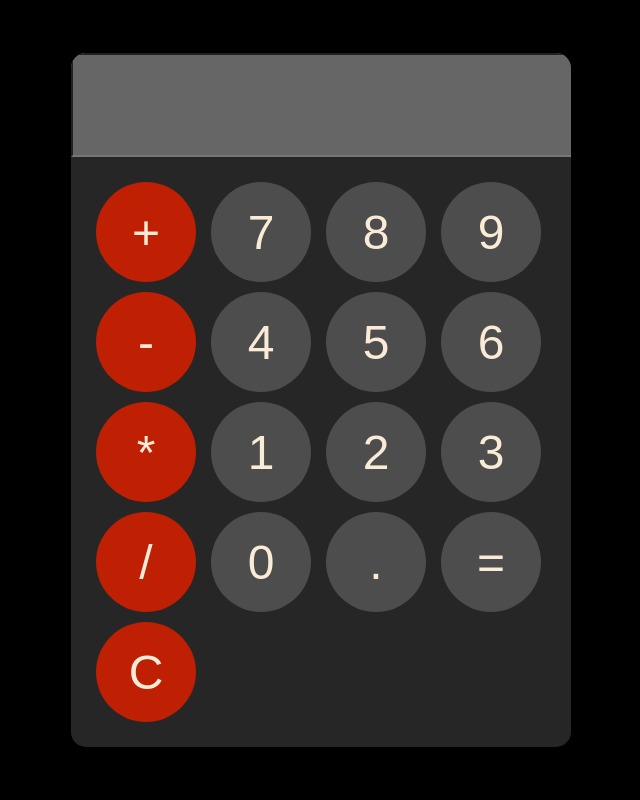
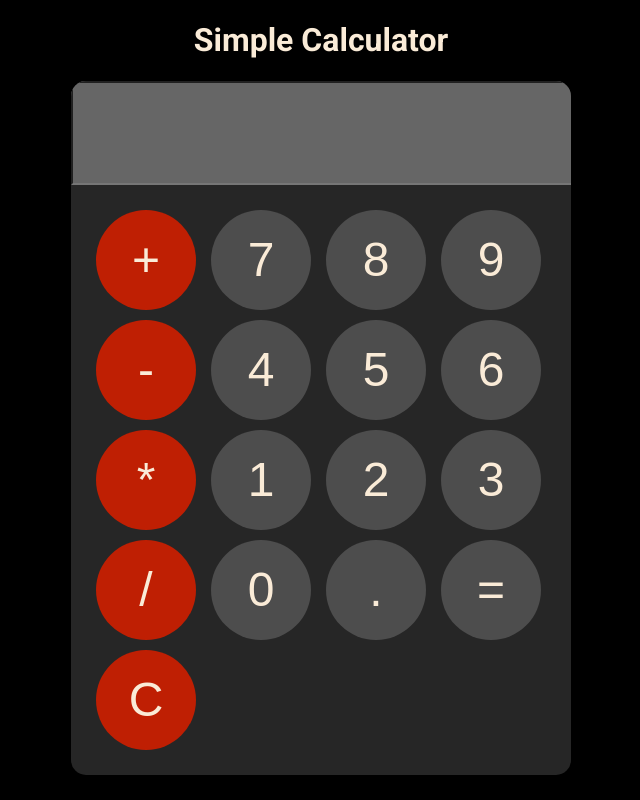
Before and after one commit to Sess254/calculator-odin-project, a plain HTML site: page index.html in a window 1280 px wide. Shown: the whole page, without its empty margins (319-959 px from the left). Drawn offline with Linux system fonts and the light colour scheme.

Commit message:
added symantic HTML and added comments for the css

```diff
--- a/index.css
+++ b/index.css
@@ -1,12 +1,17 @@
+/* typography */
 body {
     margin: 0;
-    display: flex;
-    justify-content: center;
-    align-items: center;
-    height: 100vh;
     background-color: black;
+    font-family: "Roboto", sans-serif;
 }
 
+
+header {
+    color: antiquewhite;
+    text-align: center;
+}
+
+/* Buttons */
 button{
     width: 100px;
     height: 100px;
@@ -43,13 +48,15 @@ button:active {
     padding: 25px;
 }
 
+/* layout */
+
 .calculator {
     max-width: 500px;
-    font-family: Verdana, Geneva, Tahoma, sans-serif;
     border-radius: 15px;
     background-color: hsl(0, 0%, 15%);
     overflow: hidden;
     border: none;
+    margin: 0 auto;
 }
 
 .display {
--- a/index.html
+++ b/index.html
@@ -4,11 +4,19 @@
     <meta charset="UTF-8">
     <meta name="viewport" content="width=device-width, initial-scale=1.0">
     <title>Calculator</title>
+    <link rel="preconnect" href="https://fonts.googleapis.com">
+    <link rel="preconnect" href="https://fonts.gstatic.com" crossorigin>
+    <link href="https://fonts.googleapis.com/css2?family=Roboto:ital,wght@0,100;0,300;0,400;0,500;0,700;0,900;1,100;1,300;1,400;1,500;1,700;1,900&display=swap" rel="stylesheet">
     <link rel="stylesheet" href="index.css">
 </head>
 <body>
+    <header>
+        <h1>Simple Calculator</h1>
+    </header>
+    <main>
+        <section>
             <div class="calculator">
-        <input id="display" class="display" readonly>
+                <label for="display"><input id="display" class="display" readonly></label>
                 <div class="keys">
                     <button class="operand-btn" onclick="appendToDisplay('+')">+</button>
                     <button onclick="appendToDisplay('7')">7</button>
@@ -30,6 +38,10 @@
                 </div>
 
             </div>
+
+        </section>
+    </main>
+
     <script src="main.js"></script>
 </body>
 </html>
```
Lines whose indentation alone changed are shown as unchanged.
